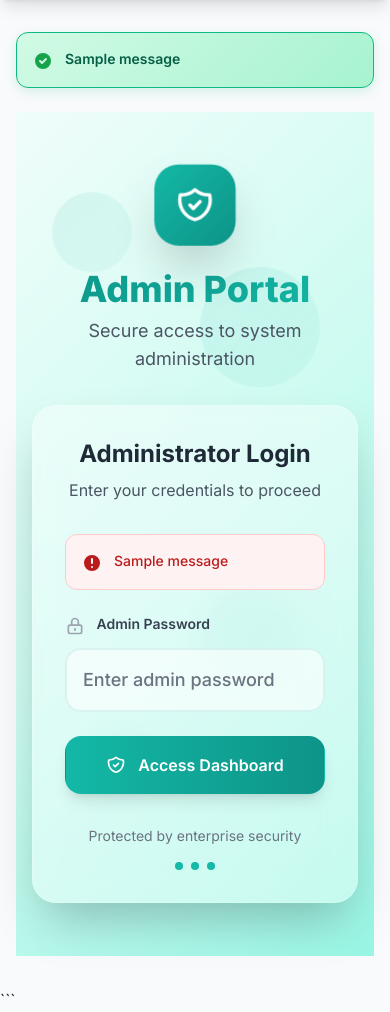
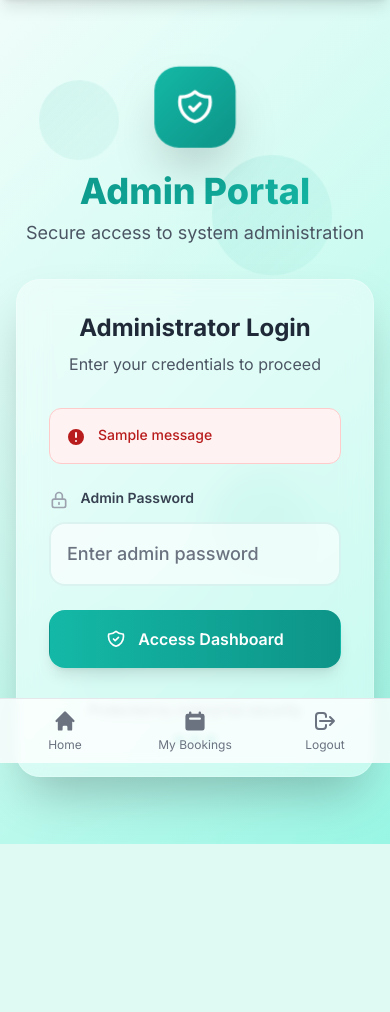
Before and after one commit to Apex-ace/Sport, a Flask app: page /admin/login in a window 390 px wide. Shown: the part 81-1093 px from the top of the page. After the commit the page ends 925 px from the top, so only its background shows below. Run offline with Flask 3, Linux system fonts and the light colour scheme; tables that the repository leaves empty hold one stand-in row (values such as "Sample post"); one stand-in notice (Sample message) is shown; some libraries are stand-ins or nearby versions.

Commit message:
button movement

````diff
--- a/templates/base.html
+++ b/templates/base.html
@@ -13,13 +13,8 @@
                     fontFamily: { 'sans': ['Inter', 'sans-serif'] },
                     colors: {
                         primary: {
-                            50: '#f0fdfa',
-                            100: '#ccfbf1',
-                            500: '#14b8a6',
-                            600: '#0d9488',
-                            700: '#0f766e',
-                            800: '#115e59',
-                            900: '#134e4a'
+                            50: '#f0fdfa', 100: '#ccfbf1', 500: '#14b8a6',
+                            600: '#0d9488', 700: '#0f766e', 800: '#115e59', 900: '#134e4a'
                         }
                     }
                 }
@@ -27,45 +22,14 @@
         }
     </script>
     <style>
-        .loading-overlay {
-            position: fixed; top: 0; left: 0; width: 100%; height: 100%;
-            background: linear-gradient(135deg, rgba(20, 184, 166, 0.1), rgba(59, 130, 246, 0.1));
-            backdrop-filter: blur(12px);
-            display: none; justify-content: center; align-items: center; z-index: 2000;
-            flex-direction: column; gap: 1.5rem;
-        }
-        .spinner {
-            width: 56px; height: 56px; border: 4px solid #e2e8f0;
-            border-top-color: #14b8a6; border-radius: 50%;
-            animation: spin 1s linear infinite;
-            box-shadow: 0 4px 12px rgba(20, 184, 166, 0.3);
-        }
-        .loading-text {
-            font-weight: 600; color: #0f766e; font-size: 1.1rem;
-            text-shadow: 0 2px 4px rgba(0,0,0,0.1);
-        }
+        .loading-overlay { position: fixed; top: 0; left: 0; width: 100%; height: 100%; background: linear-gradient(135deg, rgba(20, 184, 166, 0.1), rgba(59, 130, 246, 0.1)); backdrop-filter: blur(12px); display: none; justify-content: center; align-items: center; z-index: 2000; flex-direction: column; gap: 1.5rem; }
+        .spinner { width: 56px; height: 56px; border: 4px solid #e2e8f0; border-top-color: #14b8a6; border-radius: 50%; animation: spin 1s linear infinite; box-shadow: 0 4px 12px rgba(20, 184, 166, 0.3); }
+        .loading-text { font-weight: 600; color: #0f766e; font-size: 1.1rem; text-shadow: 0 2px 4px rgba(0,0,0,0.1); }
         @keyframes spin { to { transform: rotate(360deg); } }
-
-        .nav-gradient {
-            background: linear-gradient(135deg, #ffffff 0%, #f8fafc 100%);
-            border-bottom: 1px solid rgba(148, 163, 184, 0.2);
-        }
-        .nav-brand {
-            background: linear-gradient(135deg, #0d9488, #14b8a6);
-            -webkit-background-clip: text;
-            -webkit-text-fill-color: transparent;
-            background-clip: text;
-        }
-        .alert-success {
-            background: linear-gradient(135deg, #d1fae5, #a7f3d0);
-            border: 1px solid #10b981; color: #065f46;
-            box-shadow: 0 4px 12px rgba(16, 185, 129, 0.15);
-        }
-        .alert-error {
-            background: linear-gradient(135deg, #fee2e2, #fecaca);
-            border: 1px solid #ef4444; color: #991b1b;
-            box-shadow: 0 4px 12px rgba(239, 68, 68, 0.15);
-        }
+        .nav-gradient { background: linear-gradient(135deg, #ffffff 0%, #f8fafc 100%); border-bottom: 1px solid rgba(148, 163, 184, 0.2); }
+        .nav-brand { background: linear-gradient(135deg, #0d9488, #14b8a6); -webkit-background-clip: text; -webkit-text-fill-color: transparent; background-clip: text; }
+        .alert-success { background: linear-gradient(135deg, #d1fae5, #a7f3d0); border: 1px solid #10b981; color: #065f46; box-shadow: 0 4px 12px rgba(16, 185, 129, 0.15); }
+        .alert-error { background: linear-gradient(135deg, #fee2e2, #fecaca); border: 1px solid #ef4444; color: #991b1b; box-shadow: 0 4px 12px rgba(239, 68, 68, 0.15); }
     </style>
     {% block head_styles %}{% endblock %}
     {% block head %}{% endblock %}
@@ -135,27 +99,27 @@
             </div>
         </nav>
 
-        <main class="max-w-7xl mx-auto px-4 sm:px-6 lg:px-8 py-8 md:py-12">
-            {% with messages = get_flashed_messages(with_categories=true) %}
-                {% if messages %}
-                    {% for category, message in messages %}
-                    <div class="mb-6 p-4 rounded-xl {{ 'alert-success' if category == 'success' else 'alert-error' }} flex items-start space-x-3" role="alert">
-                        {% if category == 'success' %}
-                            <svg class="w-5 h-5 mt-0.5 text-green-600 flex-shrink-0" fill="currentColor" viewBox="0 0 20 20"><path fill-rule="evenodd" d="M10 18a8 8 0 100-16 8 8 0 000 16zm3.707-9.293a1 1 0 00-1.414-1.414L9 10.586 7.707 9.293a1 1 0 00-1.414 1.414l2 2a1 1 0 001.414 0l4-4z" clip-rule="evenodd"/></svg>
-                        {% else %}
-                            <svg class="w-5 h-5 mt-0.5 text-red-600 flex-shrink-0" fill="currentColor" viewBox="0 0 20 20"><path fill-rule="evenodd" d="M18 10a8 8 0 11-16 0 8 8 0 0116 0zm-7 4a1 1 0 11-2 0 1 1 0 012 0zm-1-9a1 1 0 00-1 1v4a1 1 0 102 0V6a1 1 0 00-1-1z" clip-rule="evenodd"/></svg>
-                        {% endif %}
-                        <div class="flex-1">
-                            <p class="font-semibold text-sm">{{ message }}</p>
-                        </div>
-                    </div>
-                    {% endfor %}
-                {% endif %}
-            {% endwith %}
+        {% block content %}{% endblock %}
+    </div>
 
-            {% block content %}{% endblock %}
-        </main>
-    </div>
+    <nav class="md:hidden fixed w-full bottom-0 bg-white/80 backdrop-blur-sm border-t border-gray-200 flex items-center z-40">
+        <a href="{{ url_for('home') }}" class="w-1/3 flex flex-col items-center justify-center p-2 h-16 {% if request.endpoint == 'home' %}text-primary-600{% else %}text-gray-500 hover:text-primary-600{% endif %} transition-colors">
+            <svg class="w-6 h-6" fill="currentColor" viewBox="0 0 20 20"><path d="M10.707 2.293a1 1 0 00-1.414 0l-7 7a1 1 0 001.414 1.414L4 10.414V17a1 1 0 001 1h2a1 1 0 001-1v-2a1 1 0 011-1h2a1 1 0 011 1v2a1 1 0 001 1h2a1 1 0 001-1v-6.586l.293.293a1 1 0 001.414-1.414l-7-7z"/></svg>
+            <span class="text-xs mt-1">Home</span>
+        </a>
+        <a href="{{ url_for('profile') }}" class="w-1/3 flex flex-col items-center justify-center p-2 h-16 {% if request.endpoint == 'profile' %}text-primary-600{% else %}text-gray-500 hover:text-primary-600{% endif %} transition-colors">
+            <svg class="w-6 h-6" fill="currentColor" viewBox="0 0 20 20"><path fill-rule="evenodd" d="M6 2a1 1 0 00-1 1v1H4a2 2 0 00-2 2v10a2 2 0 002 2h12a2 2 0 002-2V6a2 2 0 00-2-2h-1V3a1 1 0 10-2 0v1H7V3a1 1 0 00-1-1zm0 5a1 1 0 000 2h8a1 1 0 100-2H6z" clip-rule="evenodd"/></svg>
+            <span class="text-xs mt-1">My Bookings</span>
+        </a>
+        <form action="{{ url_for('logout') }}" method="POST" class="w-1/3 h-16">
+            <input type="hidden" name="csrf_token" value="{{ csrf_token() }}"/>
+            <button type="submit" class="w-full h-full flex flex-col items-center justify-center p-2 text-gray-500 hover:text-primary-600 transition-colors">
+                <svg class="w-6 h-6" fill="none" stroke="currentColor" viewBox="0 0 24 24"><path stroke-linecap="round" stroke-linejoin="round" stroke-width="2" d="M17 16l4-4m0 0l-4-4m4 4H7m6 4v1a3 3 0 01-3 3H6a3 3 0 01-3-3V7a3 3 0 013-3h4a3 3 0 013 3v1"></path></svg>
+                <span class="text-xs mt-1">Logout</span>
+            </button>
+        </form>
+    </nav>
+
     <script>
         // Mobile menu toggle
         const menuBtn = document.getElementById('menu-btn');
@@ -168,4 +132,3 @@
     </script>
 </body>
 </html>
-```
````
Also changed, not shown: templates/profile.html (+2 -19 lines).
